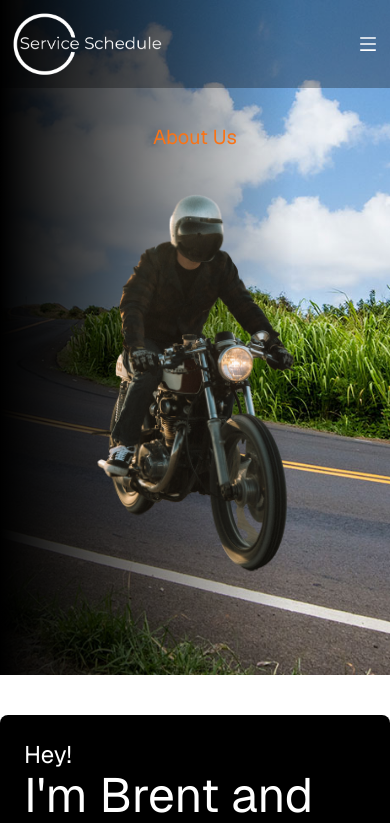
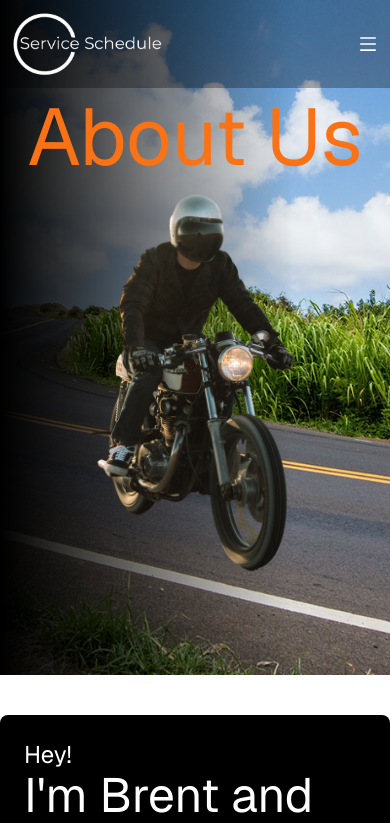
Before and after one commit to bgorwin/service-schedule, a Next.js app: page /about in a window 390 px wide. Shown: the top 823 px of the page. Built offline with nearby package versions, Linux system fonts and the light colour scheme.

Commit message:
Fixed the mobile responsiveness of the About Page hero images and text

```diff
--- a/app/about/page.jsx
+++ b/app/about/page.jsx
@@ -48,20 +48,20 @@ export default function About () {
         <div>
             <div className="flex items-center justify-center h-[80vh] bg-fixed object-fill about-img">
                 {/* Overlay */}
-                <div className="absolute top-0 left-0 right-0 bottom-0 w-3/4 h-[80vh] bg-gradient-to-r from-black to-transparent z-[2]" />
+                <div className="absolute top-0 left-0 right-0 bottom-0 w-3/4 h-[80vh] bg-gradient-to-r from-black to-transparent z-2" />
 
-                <div className="flex flex-col md:flex-row lg:flex-row xl:flex-row items-center justify-evenly gap-3 z-10">
-                    <div className="flex-3 rounded-lg p-6">
-                        <h1 className="text-xl md:text-3xl lg:text-7xl animate-left-to-right text-orange-500 text-start">About Us </h1>
+                <div className="flex flex-col md:flex-row lg:flex-row xl:flex-row items-center justify-evenly gap-3 z-2 w-full">
+                    <div className="flex-1 flex justify-center rounded-lg p-6">
+                        <h1 className="text-xl responsive-h1 animate-left-to-right text-orange-500 text-start z-3">About Us </h1>
                     </div>
 
-                    <div className="flex-2 rounded-lg flex items-center justify-center">
+                    <div className="flex-1 rounded-lg flex items-center justify-center md:justify-start lg:justify-start xl:justify-start">
                         <Image
                             src="/images/spencer-davis-HZTveSqEkRQ-unsplash.png"
                             alt="Motorcycle rider"
                             width={500}
                             height={500}
-                            className="animate-right-to-left"
+                            className="animate-right-to-left w-full md:w-3/4 sm:w-3/4"
                         />
                     </div>
                 </div>
--- a/components/Navbar.jsx
+++ b/components/Navbar.jsx
@@ -29,9 +29,9 @@ export default function Navbar() {
 	}, [])
 
 	return (
-		<div className='fixed p-3 w-full z-10 ease-in duration-300 ' style={{backgroundColor: `${color}`}}>
+		<div className='fixed p-3 w-full z-10 ease-in duration-300 z-10' style={{backgroundColor: `${color}`}}>
 			<div className='max-w-[1240px] m-auto flex justify-between items-center'>
-				<Link href='/'>
+				<Link href='/' className="z-10">
 					<Image className="fill-current text-white" src={logo} alt="Service Schedule white outline logo." width={150} height={100} />
 					{/* <h1 style={{color: `${textColor}`}}>Service Schedule BG</h1> */}
 				</Link>
--- a/globals.css
+++ b/globals.css
@@ -67,6 +67,11 @@ html {
   animation: fadeInLeftToRight 2s ease-in-out forwards;
 }
 
+.responsive-h1 {
+  font-size: clamp(1.5rem, 75vw, 5rem);
+}
+
+
 
 /* Animations */
 
```
